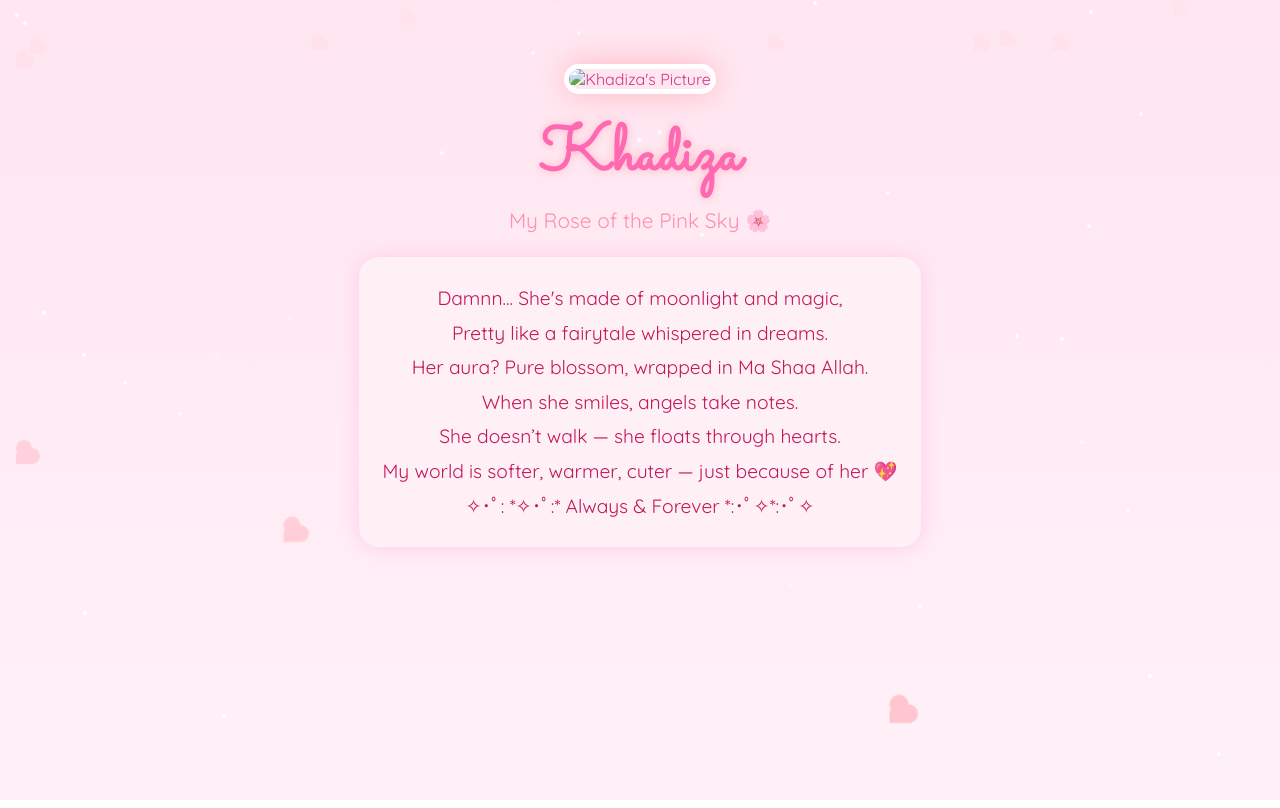
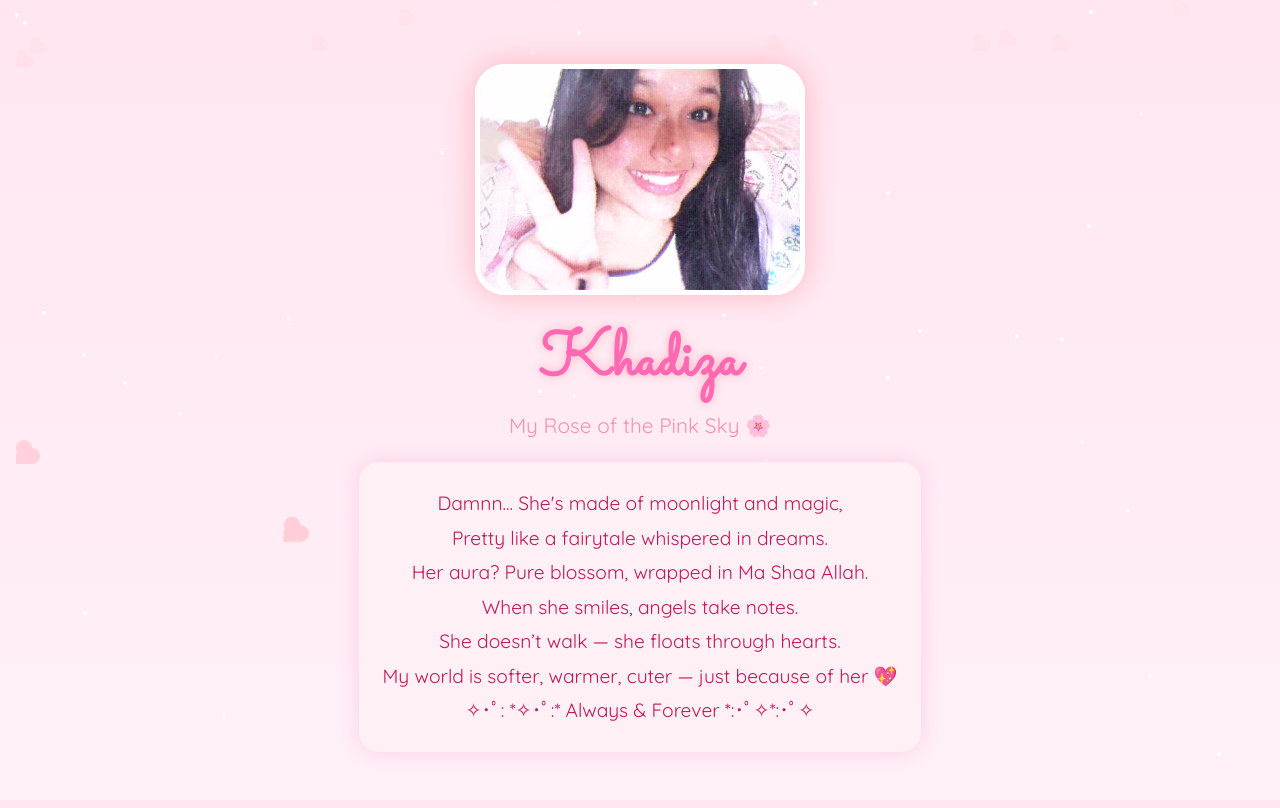
Before and after one commit to Dip53864/Bebi2, a plain HTML site: page index.html in a window 1280 px wide. Drawn offline with Linux system fonts and the light colour scheme.

Commit message:
index.html

```diff
--- a/index.html
+++ b/index.html
@@ -147,7 +147,7 @@
 
   <div class="container">
     <!-- Replace the src with her image link -->
-    <img src="/photos/bebi.jpg" alt="Khadiza's Picture">
+    <img src="bebi.jpg" alt="Khadiza's Picture">
 
     <h1>Khadiza</h1>
     <div class="subtitle">My Rose of the Pink Sky 🌸</div>
```
